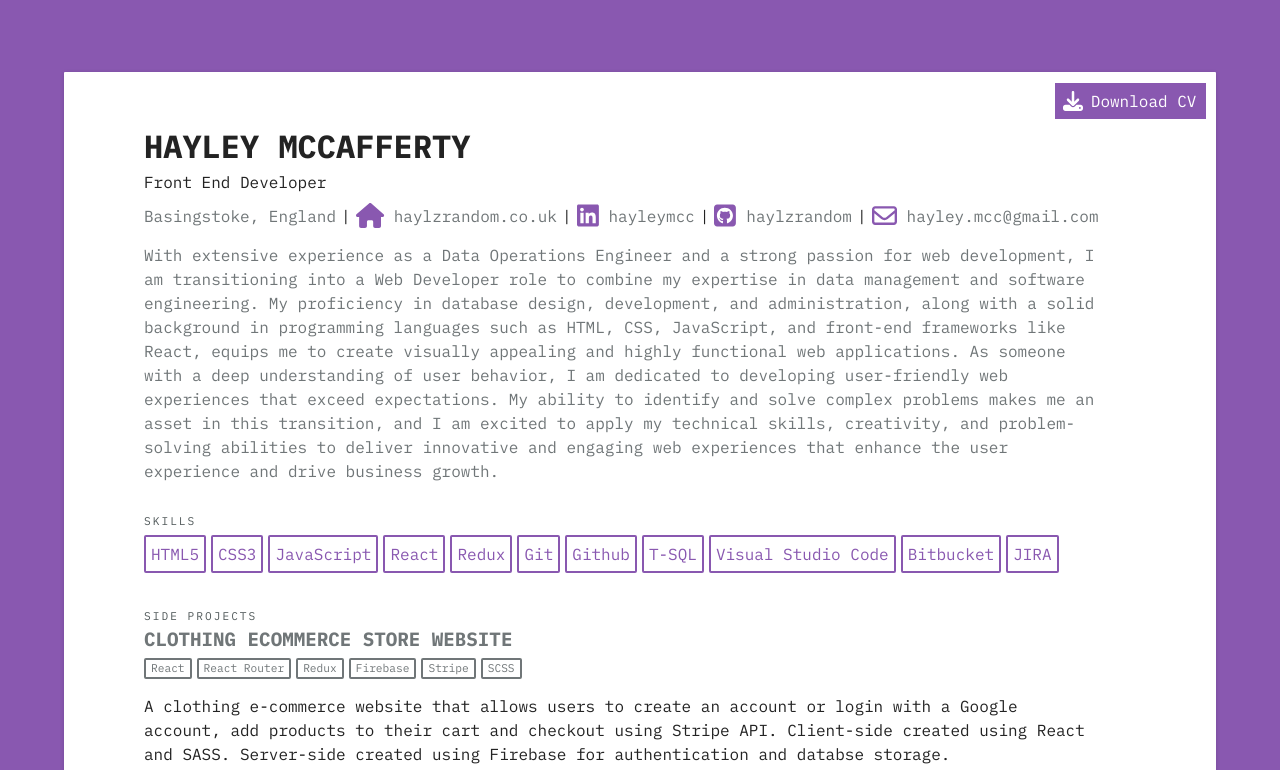
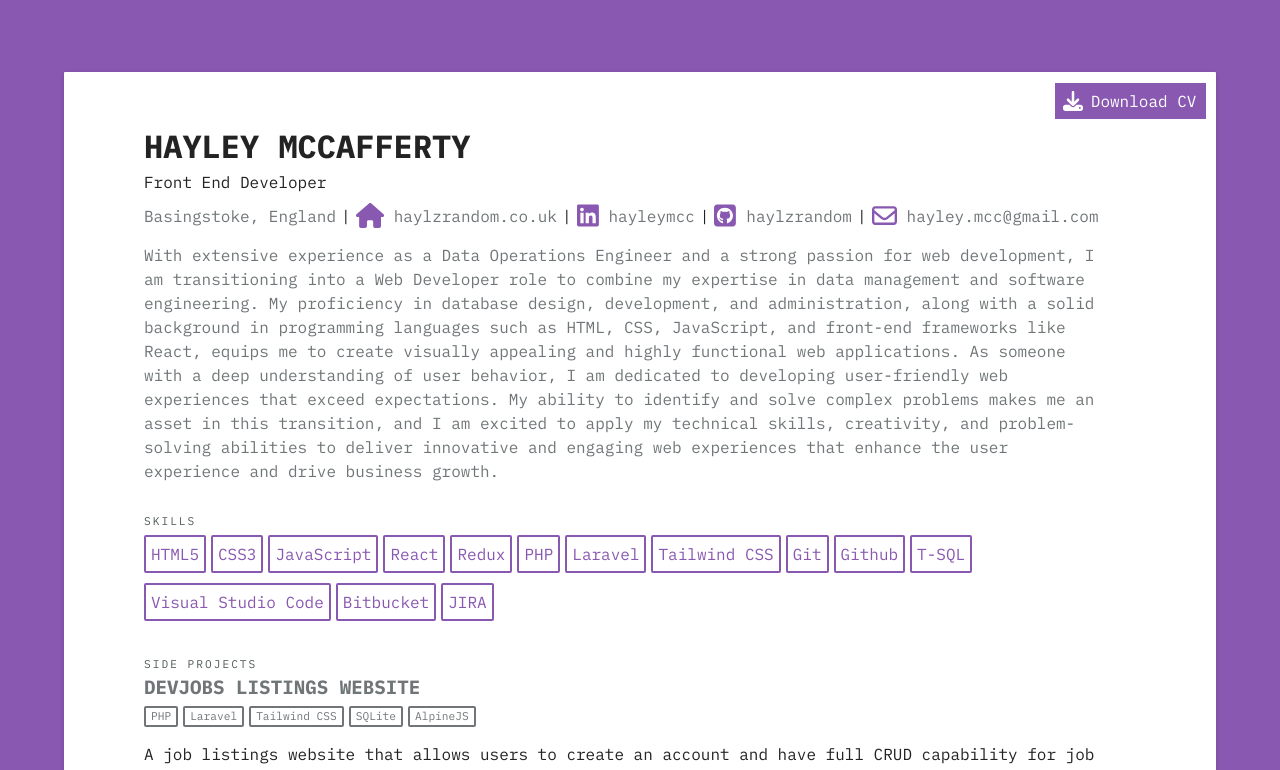
Before and after one commit to HaylzRandom/cv-online, a React (Create React App) app: page / in a window 1280 px wide. Shown: the top 770 px of the page. Built offline with nearby package versions, Linux system fonts and the light colour scheme.

Commit message:
Added extra skills and project. Updated download CV

```diff
--- a/src/cv-data.js
+++ b/src/cv-data.js
@@ -23,6 +23,9 @@ const skills = [
 	'JavaScript',
 	'React',
 	'Redux',
+	'PHP',
+	'Laravel',
+	'Tailwind CSS',
 	'Git',
 	'Github',
 	'T-SQL',
@@ -122,6 +125,13 @@ const certifications = [
 
 const projects = [
 	{
+		title: 'DevJobs Listings Website',
+		url: 'https://github.com/HaylzRandom/devjobs-laravel',
+		techStack: ['PHP', 'Laravel', 'Tailwind CSS', 'SQLite', 'AlpineJS'],
+		description:
+			'A job listings website that allows users to create an account and have full CRUD capability for job listings. All information is pulled from a database and responsively design utilising Tailwind CSS. Technologies used are PHP, Laravel, Tailwind CSS, SQLite and AlpineJS.',
+	},
+	{
 		title: 'Clothing Ecommerce Store Website',
 		url: 'https://github.com/HaylzRandom/clothing-ecommerce-store',
 		techStack: ['React', 'React Router', 'Redux', 'Firebase', 'Stripe', 'SCSS'],
--- a/src/index.css
+++ b/src/index.css
@@ -434,6 +434,10 @@ h3 {
 		flex-flow: row wrap;
 	}
 
+	.edu:last-child {
+		padding-top: 15px;
+	}
+
 	main {
 		background-color: #fff;
 		width: 100%;
```
Also changed, not shown: 1 other file (tests, documents, lock files or other folders).
